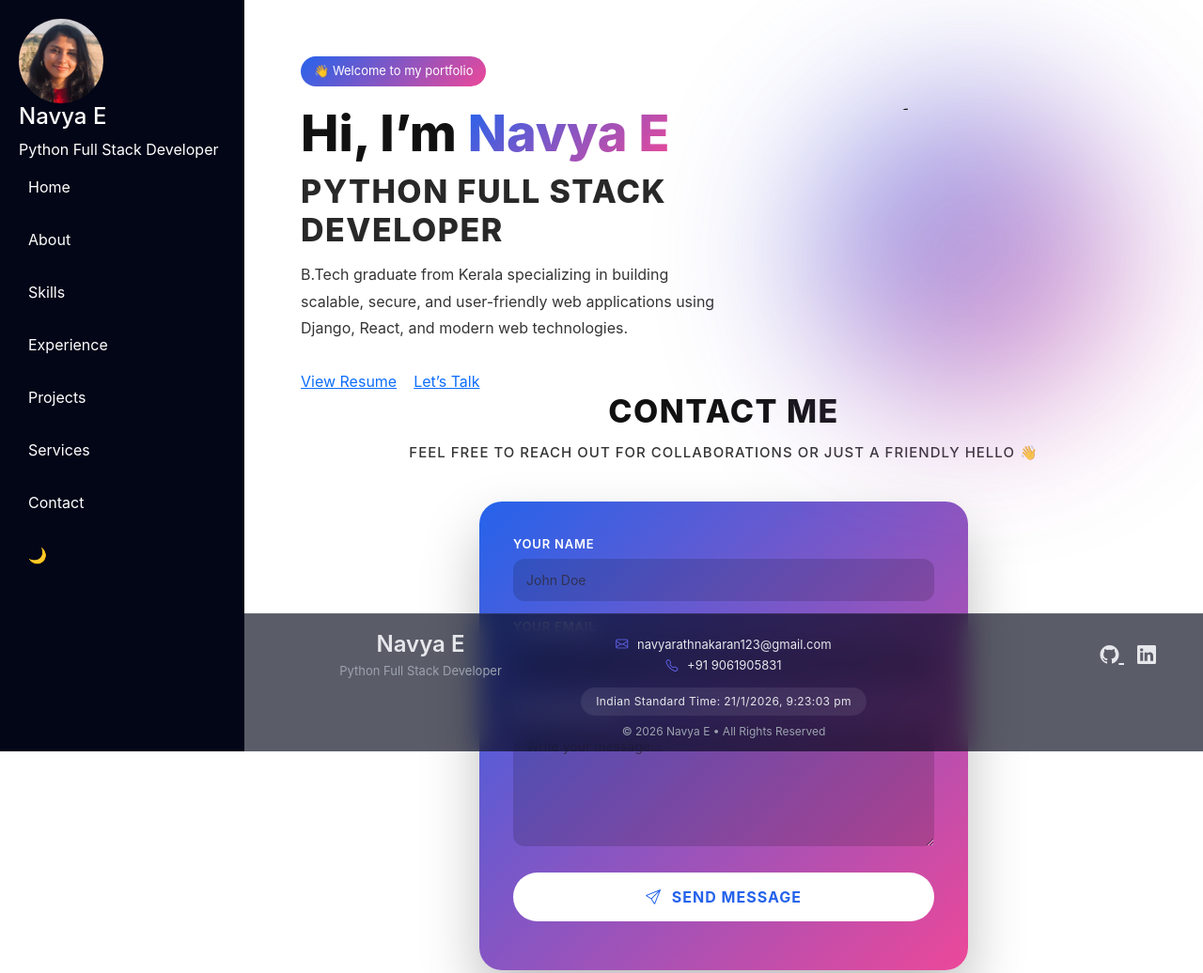
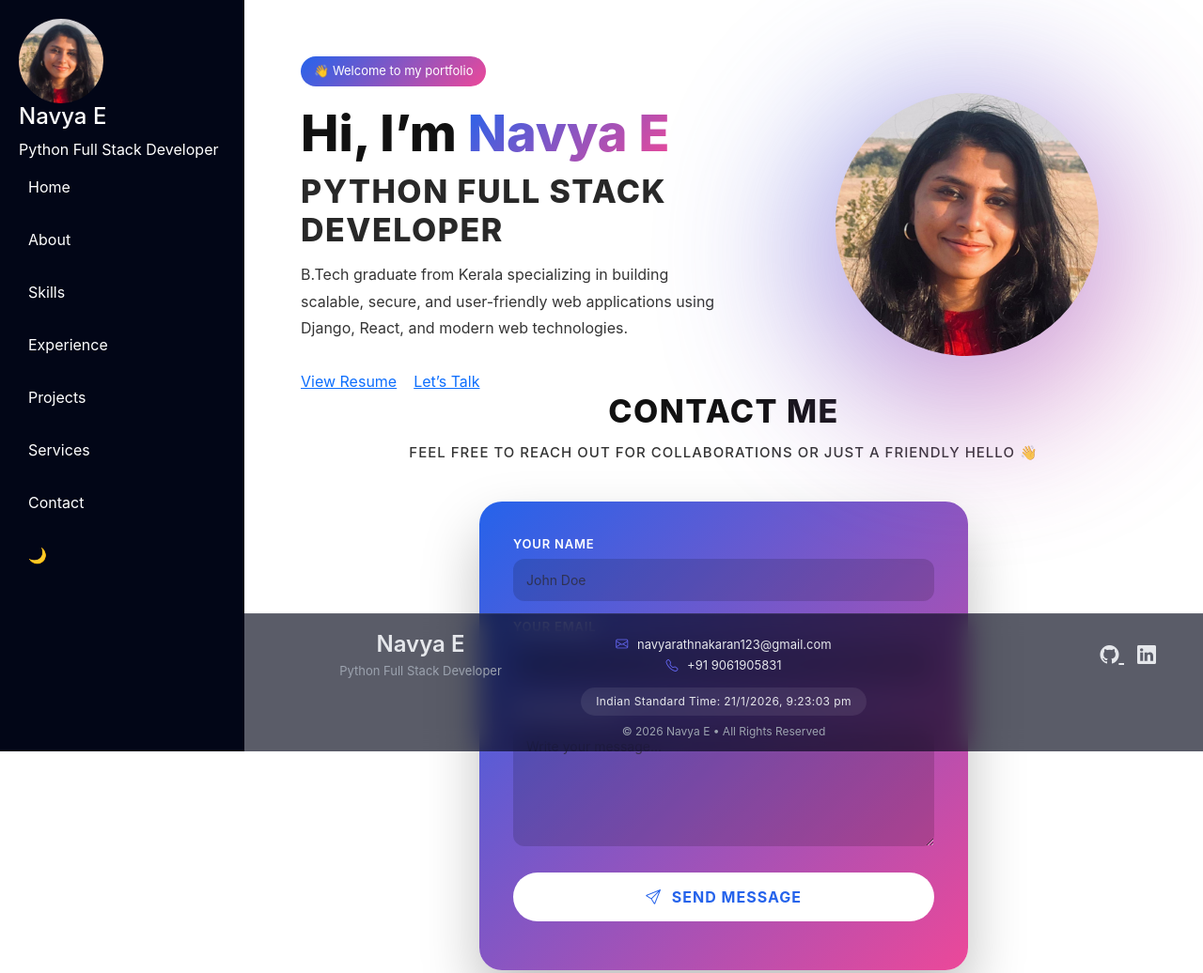
Before and after one commit to navyaenair/personal-portfolio, a plain HTML site: page index.html in a window 1280 px wide. Shown: the top 1036 px of the page at 94% size. Drawn offline with nearby package versions, Linux system fonts and the light colour scheme.

Commit message:
image added

```diff
--- a/index.html
+++ b/index.html
@@ -80,7 +80,7 @@
 
                 <div class="hero-image">
                     <div class="image-glow"></div>
-                    <img src="profile.jpg" alt="Navya E">
+                    <img src="images/Profile.jpg" alt="Navya E">
                 </div>
 
             </div>
```
